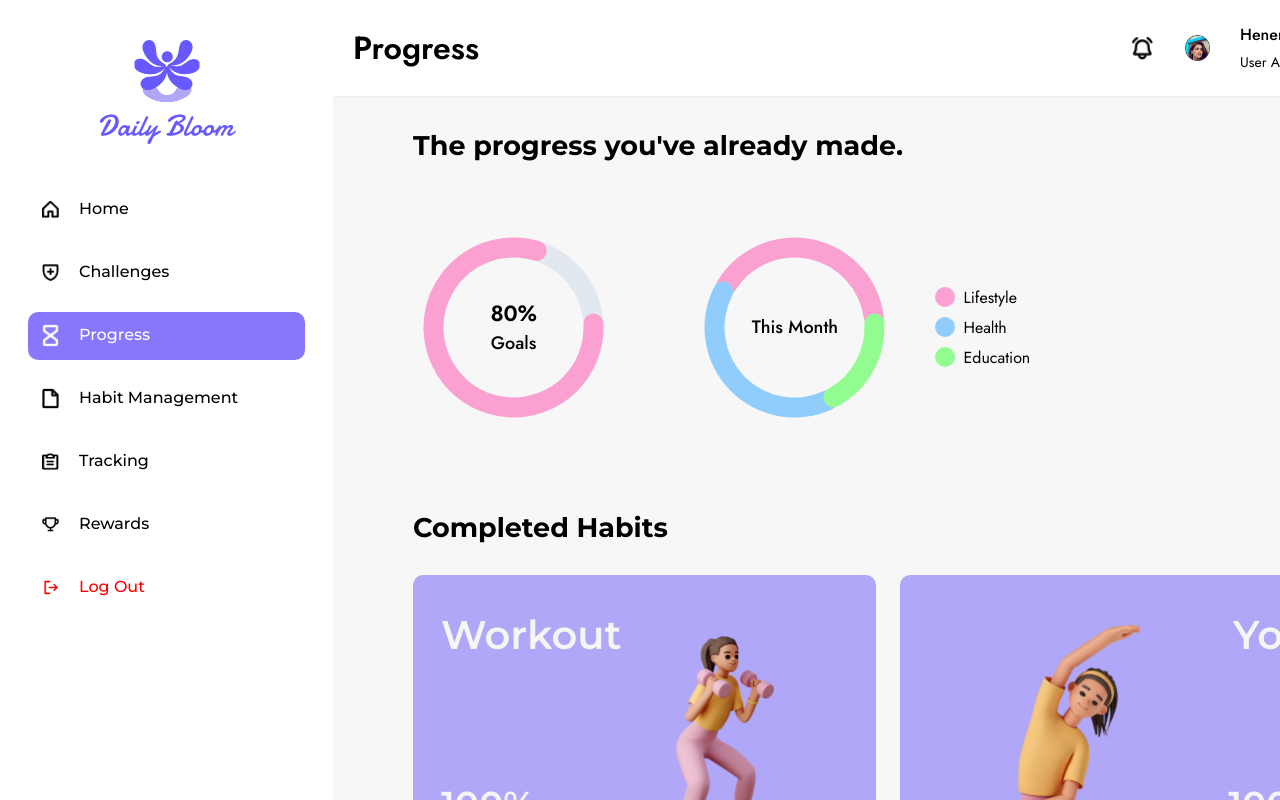
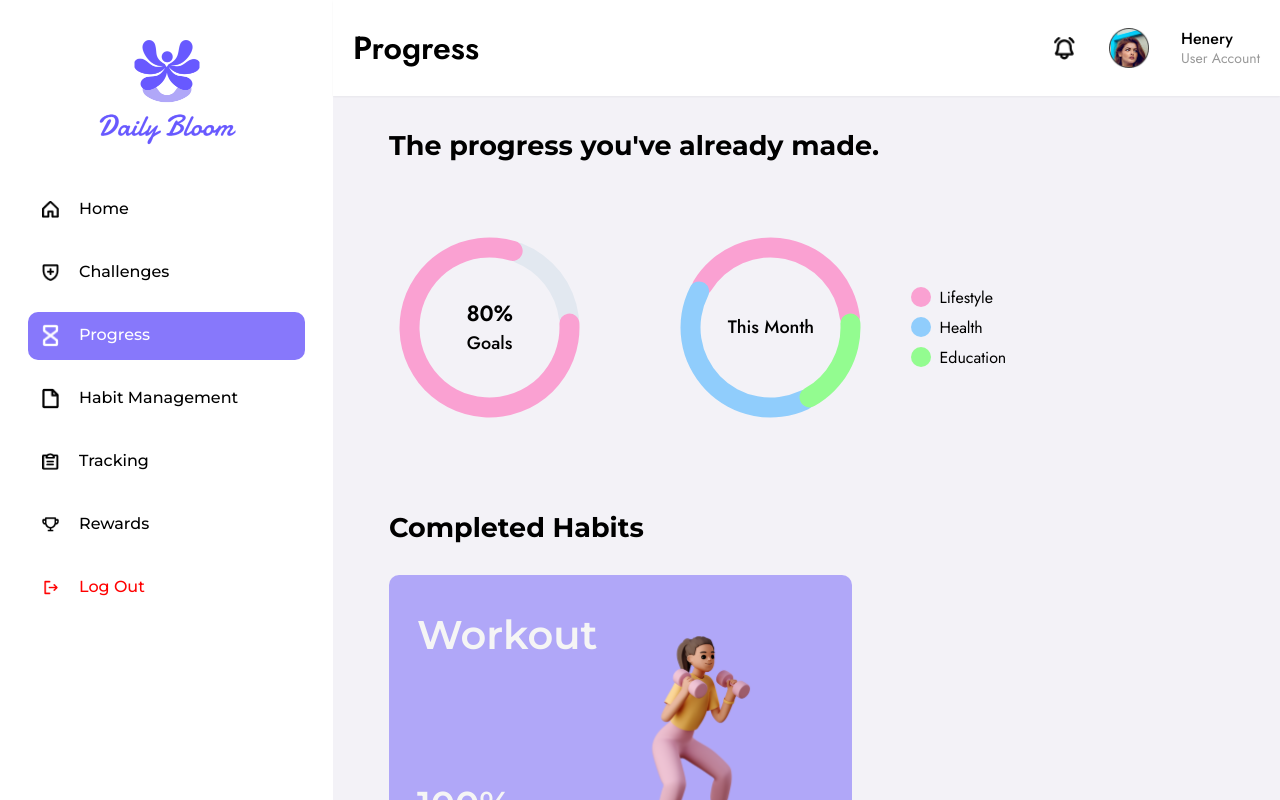
Before and after one commit to papahmwe/daily-bloom, a Next.js app: page /dashboard/progress in a window 1280 px wide. Built offline with nearby package versions, Linux system fonts and the light colour scheme; a web font is replaced by a local one.

Commit message:
feat: added dashboard navbar modifies

```diff
--- a/src/app/(dashboard)/layout.js
+++ b/src/app/(dashboard)/layout.js
@@ -15,9 +15,9 @@ export default function RootLayout({ children }) {
         <main className="flex w-[100vw] h-[100vh] overflow-hidden">
           <Sidebar />
 
-          <div className="relative w-full h-[100vh] bg-backgroundSecondary">
+          <div className="relative w-full h-[100vh] bg-[#F3F2F7]">
             <Navbar />
-            <div className="w-full h-full overflow-y-auto pt-[130px] pb-[80px] ml-20">
+            <div className="w-full h-full overflow-y-auto pt-[130px] pb-[80px] px-14">
               {children}
             </div>
           </div>
--- a/src/components/About/Footer.js
+++ b/src/components/About/Footer.js
@@ -20,7 +20,7 @@ export default function Footer() {
     <div>
       {/* Footer */}
       <div className="h-[478px] mt-20 px-10">
-        <div className="w-[1308px] h-[394.18px] flex justify-center items-center gap-[100px]">
+        <div className="w-full h-[394.18px] flex justify-between items-center ">
           {/* first */}
           <div className=" w-[469px] ">
             <div className="flex flex-col gap-[19px] justify-center items-center">
@@ -58,9 +58,6 @@ export default function Footer() {
             </div>
           </div>
 
-          {/* second, third */}
-
-          <div className="w-[739px] h-[281px] flex justify-start gap-[100px]">
           {/* second */}
           <div className="w-[189px] h-[281px] flex flex-col justify-start gap-[24px]">
             <h1 className="w-[189px] h-[29px] font-montserrat font-[700] text-[24px] text-[#F5F5F5] leading-[29.26px] ">
@@ -119,6 +116,5 @@ export default function Footer() {
         </div>
       </div>
     </div>
-    </div>
   );
 }
--- a/src/components/Dashboard_Home/Navbar.js
+++ b/src/components/Dashboard_Home/Navbar.js
@@ -17,18 +17,16 @@ export default function Navbar() {
   const title = pageTitles[pathname] || "Dashboard";
 
   return (
-    <div className="w-full h-[96px] flex justify-between items-center bg-backgroundPrimary shadow-sm px-5 absolute left-0 top-0 z-[1000]">
+    <div className="w-full h-[96px] flex justify-between items-center bg-backgroundPrimary px-5 absolute left-0 top-0 z-[1000] shadow-sm">
       {/* Title Section */}
 
-      <div>
       <h3 className="font-jost font-[600] text-[32px] text-[#000000] leading-[46.24px]">
         {title}
       </h3>
-      </div>
 
       {/* Notification Icon */}
 
-      <div className="flex justify-center items-center gap-[30px]">
+      <div className="flex justify-center items-center gap-8">
         <div>
           <Image
             src="/assets/dashboard_home/Notification.png"
@@ -41,8 +39,7 @@ export default function Navbar() {
 
         {/* User Profile */}
 
-        <div className="w-[160px] h-[67px] flex justify-between items-center gap-[30px] py-[12px] ">
-          <div className="flex gap-[30px]">
+        <div className="w-auto h-[67px] flex justify-between items-center gap-8">
           <Image
             src="/assets/dashboard_home/Profile_Img.png"
             alt="Profile_Image"
@@ -50,12 +47,12 @@ export default function Navbar() {
             height={50}
             className="object-cover cursor-pointer"
           />
-          </div>
-          <div className="w-[165px] h-[67px] gap-[8px] flex flex-col justify-center items-start">
-            <h3 className="font-jost font-[500] text-[16px] text-[#000000] leading-[21.68px]">
+
+          <div className="w-auto h-[67px] flex flex-col justify-center items-start">
+            <h3 className="font-jost font-[500] text-[16px] text-black leading-[21.68px]">
               Henery
             </h3>
-            <h3 className="font-jost font-[400] text-[14px] text-[#000000] leading-[18.79px]">
+            <h3 className="font-jost font-[400] text-[14px] text-black opacity-40 leading-[18.79px]">
               User Account
             </h3>
           </div>
--- a/src/components/Dashboard_Progress/Data.js
+++ b/src/components/Dashboard_Progress/Data.js
@@ -97,12 +97,12 @@ export default function Data() {
         </h1>
 
         {/* Display Data Section */}
-        <div className="w-[951.71px] h-[722.46px] flex flex-1 flex-wrap gap-6 ">
+        <div className="w-auto h-[722.46px] flex flex-1 flex-wrap gap-6 ">
           {completedData.map((data, index) => {
             return (
               <div
                 key={data.id}
-                className={`w-[463px] h-[348px] flex justify-between items-center bg-mainLight hover:bg-mainPrimary transition-all duration-700 cursor-pointer p-7
+                className={`lg:w-[463px] w-auto h-[348px] flex justify-between items-center bg-mainLight hover:bg-mainPrimary transition-all duration-700 cursor-pointer p-7
                 ${
                   data.id === 2 || data.id === 4
                     ? "flex-row-reverse "
--- a/src/components/Dashboard_Progress/WithoutData.js
+++ b/src/components/Dashboard_Progress/WithoutData.js
@@ -12,23 +12,24 @@ const RadialChart = dynamic(
 
 export default function WithoutData() {
   return (
-    <div className="flex flex-col justify-center items-center gap-12">
+    <div className="flex flex-col justify-start items-start">
       {/* Empty Progress Indicators || Pie Chart */}
-      <div className="w-[866.38px] h-[268.69px] flex justify-between items-center px-5">
+      <div className="w-auto h-auto flex flex-wrap justify-start items-start gap-10">
         <RadialChart />
         <RadialChart />
         <RadialChart />
       </div>
 
       {/* Encouraging Message */}
-      <div className="w-[841px] h-[684.26px] flex flex-col justify-between items-center px-5 gap-12">
+      <div className="w-auto h-[684.26px] flex flex-col justify-between items-center mt-14">
         <Image
           src="/assets/Progress/ProgressDafault.svg"
           alt="ProgressDafault"
           width={700}
           height={550.26}
+          className="w-auto h-auto object-contain"
         />
-        <div className="w-[841px] flex flex-col justify-between items-center">
+        <div className="w-auto flex flex-col justify-between items-center">
           <span className="font-jost font-[600] text-[29px] text-[#000000] leading-[41.91px] text-center">
             Here is where you&apos;ll track your progress and build better
             habits.
```
Lines whose indentation alone changed are shown as unchanged.
